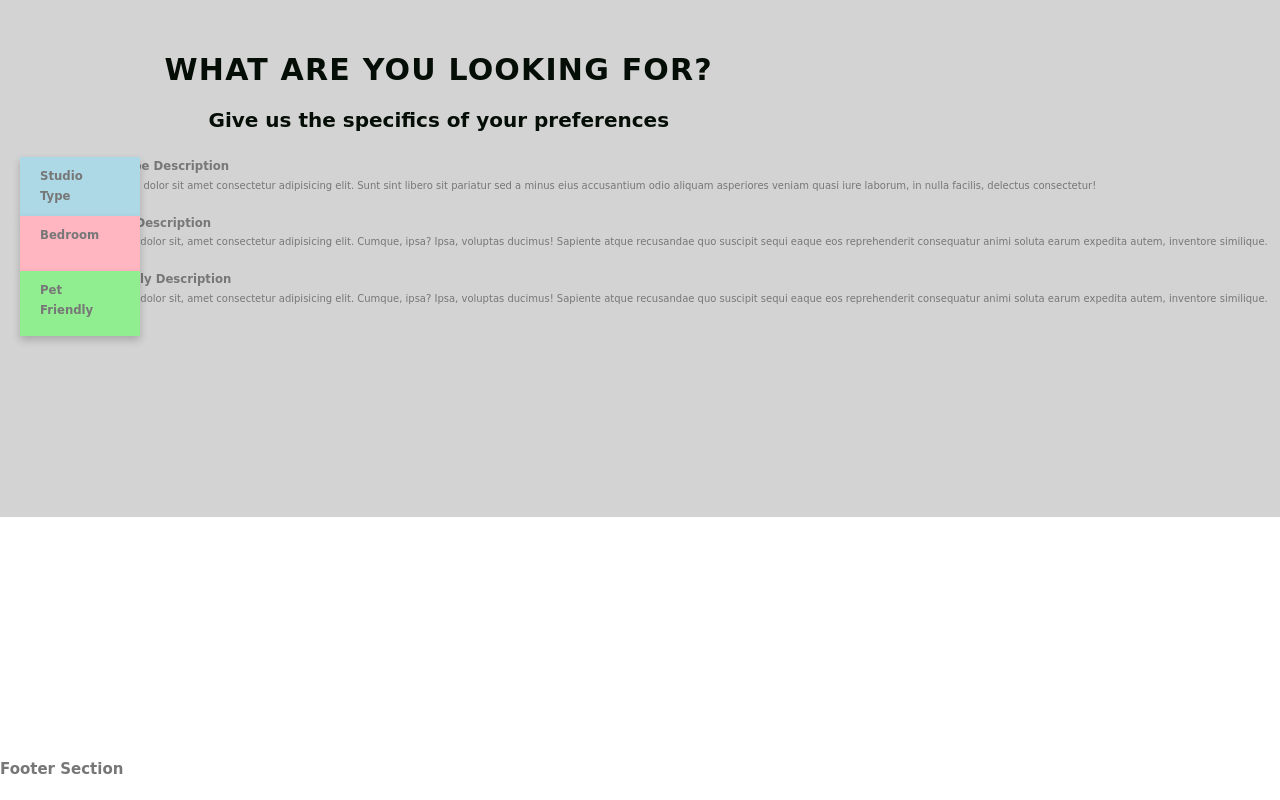
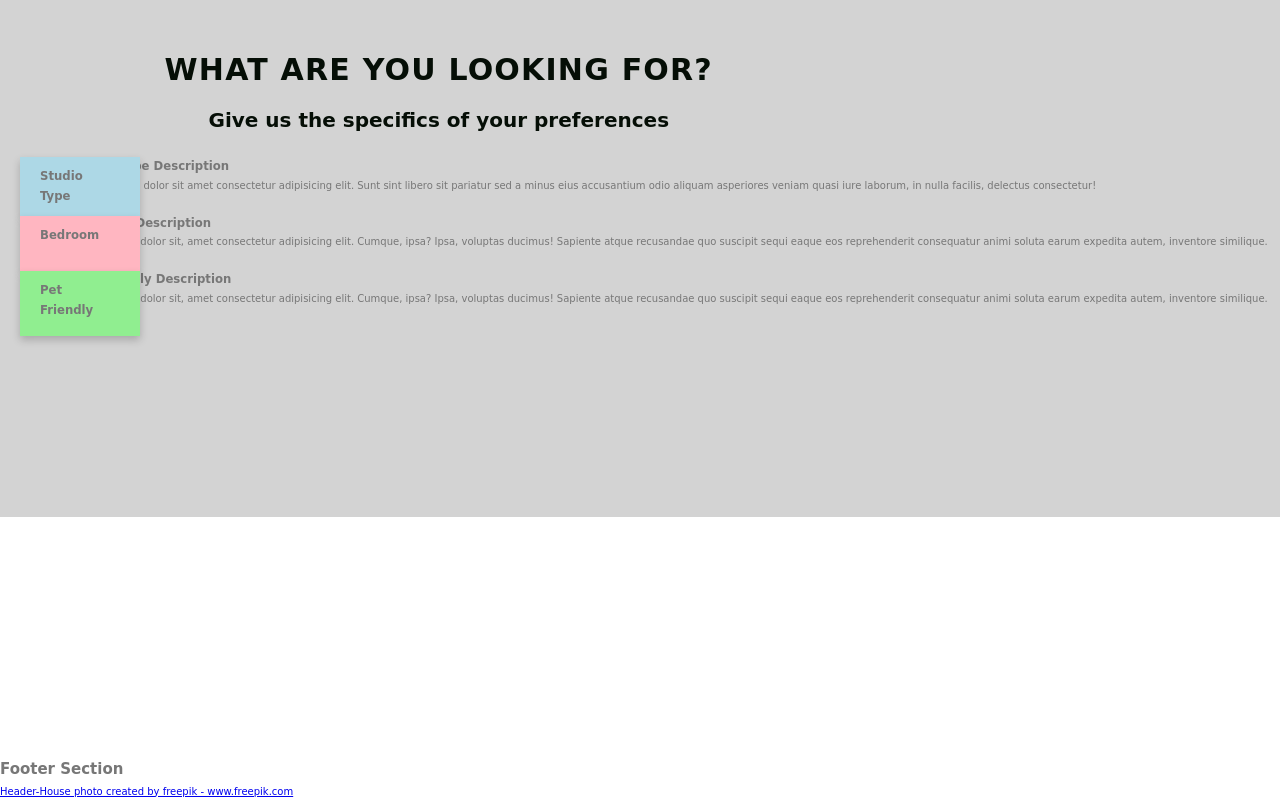
Before and after one commit to rodprogramdev/rbsrental, a plain HTML site: page index.html in a window 1280 px wide. Shown: the part 1683-2483 px from the top of the page. Drawn offline with Linux system fonts and the light colour scheme; a web font is replaced by a local one.

Commit message:
add attribute to header photo from freepik.com

```diff
--- a/index.html
+++ b/index.html
@@ -109,6 +109,8 @@
 
     <section class="footer">
       <h2>Footer Section</h2>
+
+      <a href="https://www.freepik.com/free-photos-vectors/house">Header-House photo created by freepik - www.freepik.com</a>
     </section>
 </body>
 
```
